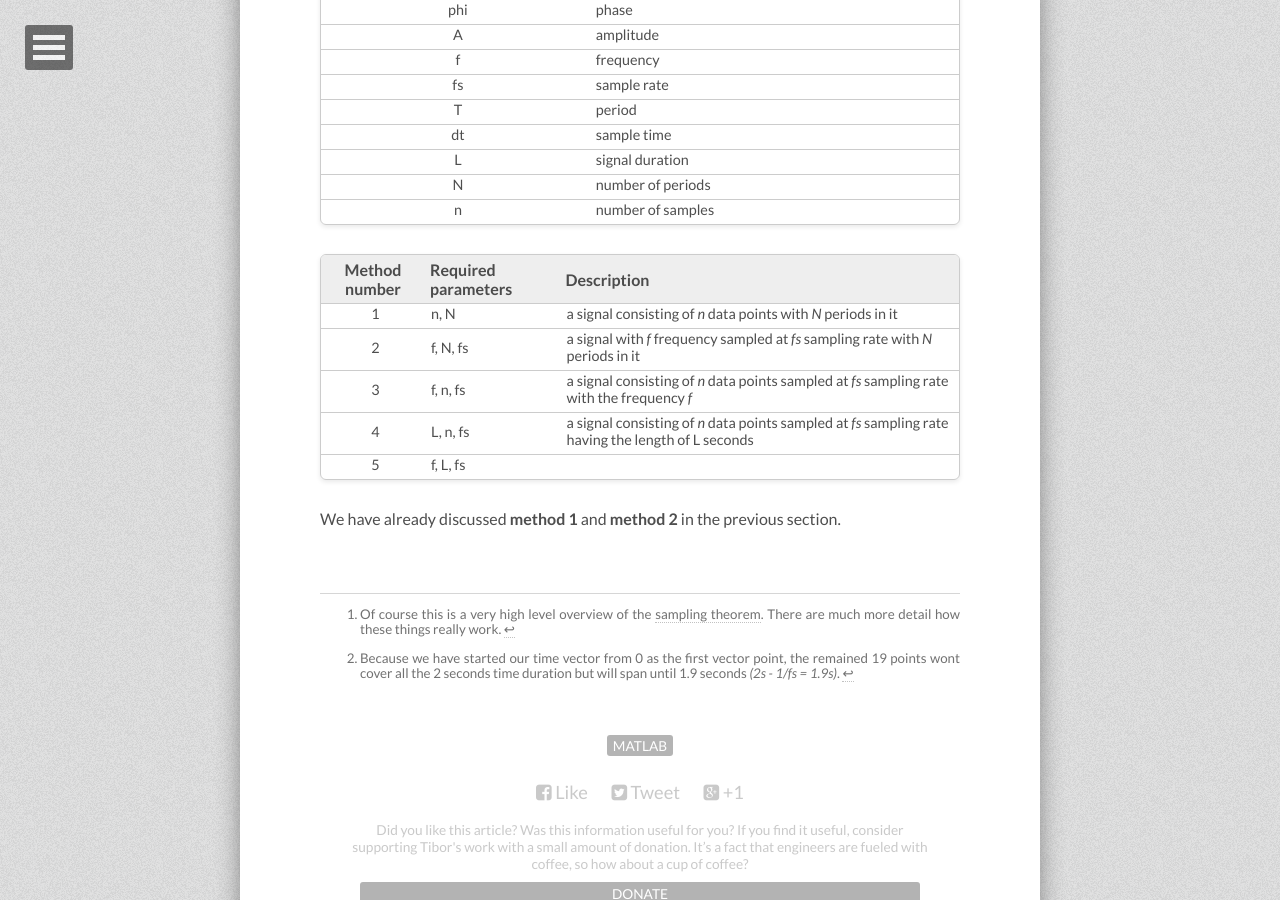
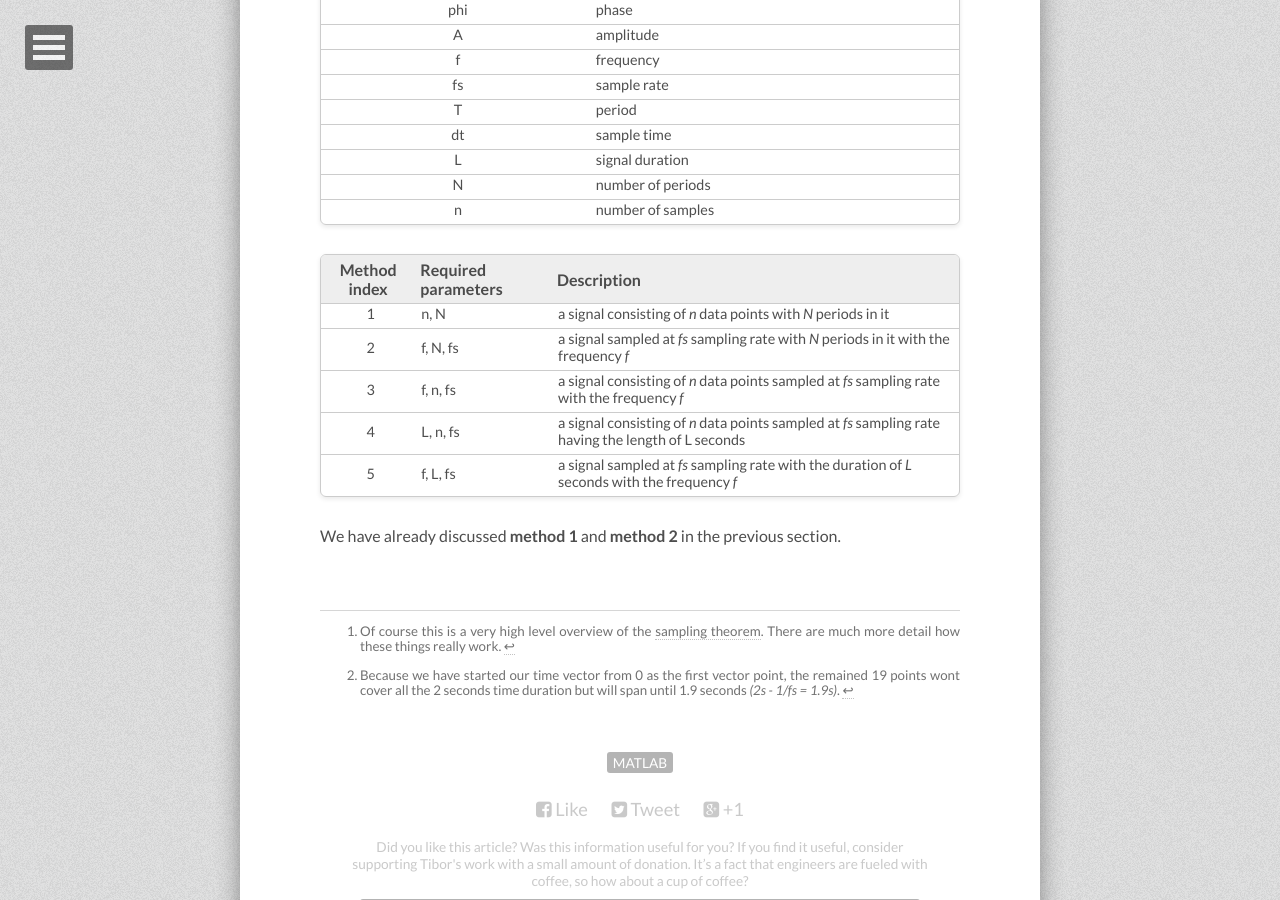
Before and after one commit to tiborsimon/tiborsimon.github.io, a Jekyll site: the page built from _posts/2015-05-28-smart-sinusoids.md, in a window 1280 px wide and 900 px high, scrolled down 3356 px. Built offline with Jekyll 4.4.1, drawn with Linux system fonts in a browser that asks for light colours; nearby versions of some CDN libraries; comment, search, counter and statistics services are not loaded.

Commit message:
Article update

```diff
--- a/_posts/2015-05-28-smart-sinusoids.md
+++ b/_posts/2015-05-28-smart-sinusoids.md
@@ -65,13 +65,13 @@ In the previous section we discussed the two most basic ways for generating a si
 | N                  | number of periods     |
 | n                  | number of samples     |
 
-| Method number | Required parameters | Description  |
+| Method index | Required parameters | Description  |
 |:-------------:|:--------------------|:-------------|
 | 1             | n, N                | a signal consisting of _n_ data points with _N_ periods in it
-| 2             | f, N, fs            | a signal with _f_ frequency sampled at _fs_ sampling rate with _N_ periods in it
+| 2             | f, N, fs            | a signal sampled at _fs_ sampling rate with _N_ periods in it with the frequency _f_
 | 3             | f, n, fs            | a signal consisting of _n_ data points sampled at _fs_ sampling rate with the frequency _f_
 | 4             | L, n, fs            | a signal consisting of _n_ data points sampled at _fs_ sampling rate having the length of L seconds
-| 5             | f, L, fs            |
+| 5             | f, L, fs            | a signal sampled at _fs_ sampling rate with the duration of _L_ seconds with the frequency _f_
 
 We have already discussed __method 1__ and __method 2__ in the previous section.
 
```
